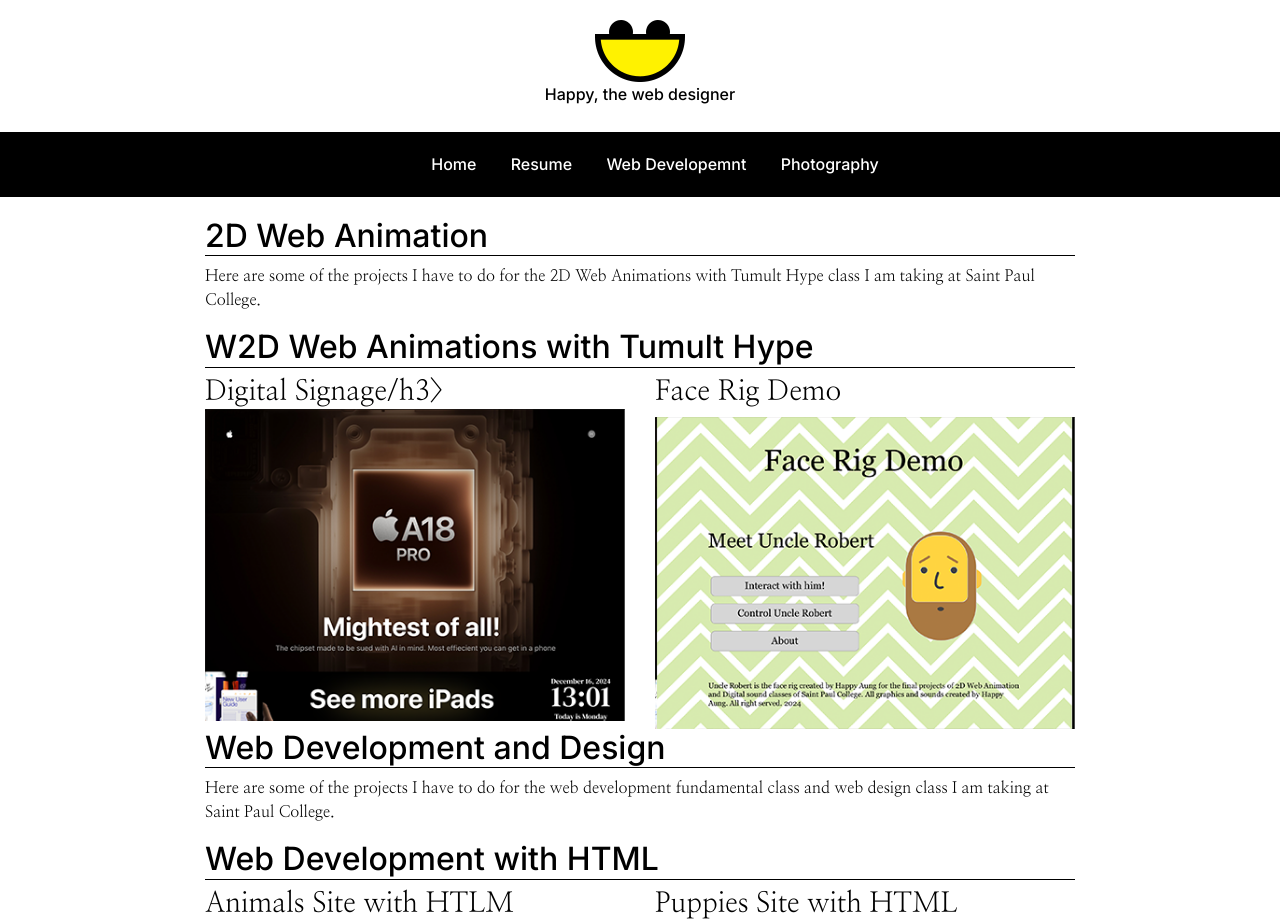
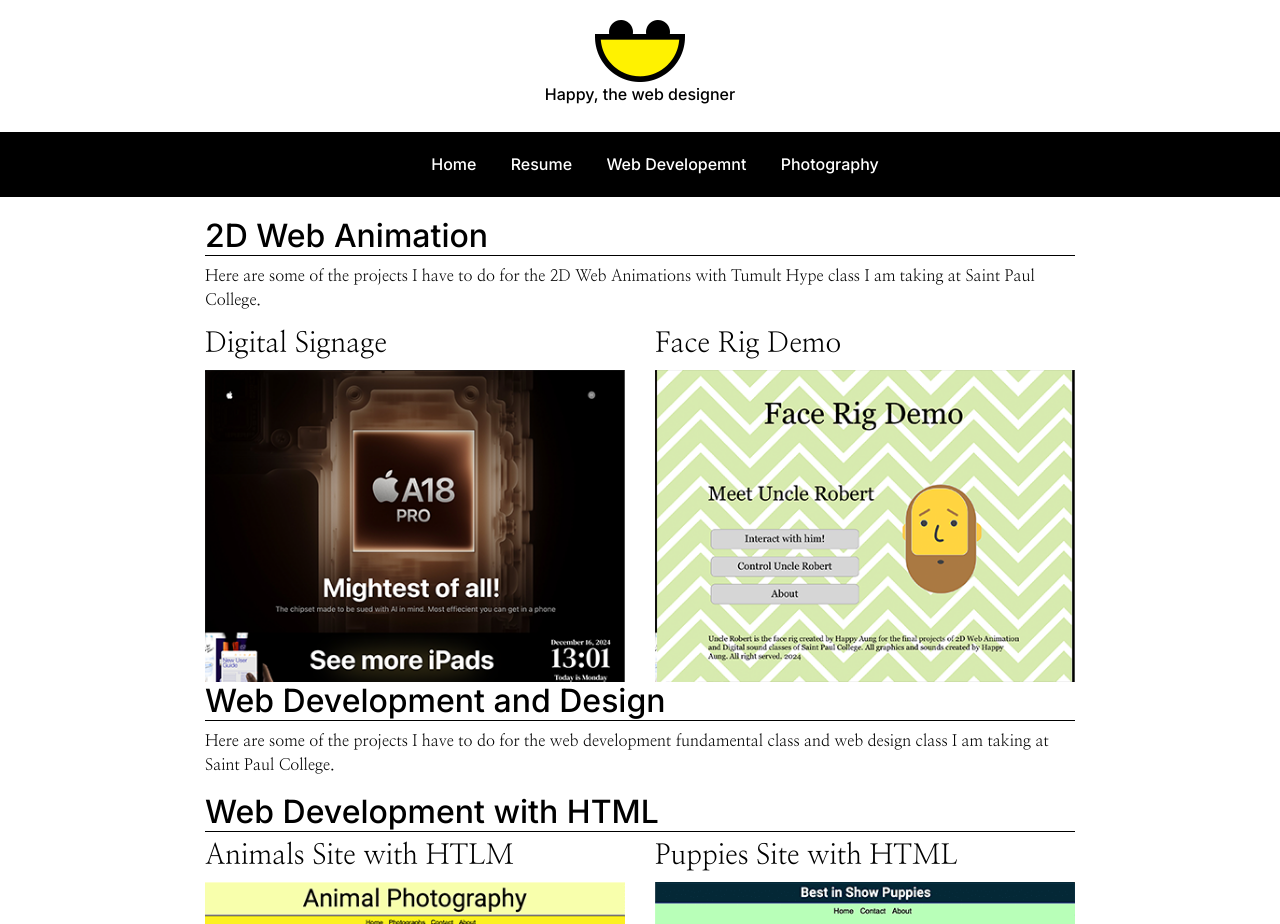
Before and after one commit to tayzorr/finalhtml, a plain HTML site: page webdev.html in a window 1280 px wide. Shown: the top 924 px of the page. Drawn offline with nearby package versions, Linux system fonts and the light colour scheme.

Commit message:
Update webdev.html

```diff
--- a/webdev.html
+++ b/webdev.html
@@ -39,14 +39,10 @@
                         <p> Here are some of the projects I have to do for the 2D Web Animations with Tumult Hype class I am taking at Saint Paul College. </p>
                     </div>
                 </div>
-                <div class="row">
-                    <div class="col-sm-12">
-                        <h2>W2D Web Animations with Tumult Hype</h2>
-                    </div>
-                </div>
+
                 <div class="row">
                     <div class="col-sm-6">
-                        <h3>Digital Signage/h3>
+                        <h3>Digital Signage</h3>
                         <a href="https://tayzorr.github.io/digital-signage/"><img src="images/digital-sign.png" alt="Digital Signage" class="img-fluid"></a>
                     </div>
                     <div class="col-sm-6">
```
